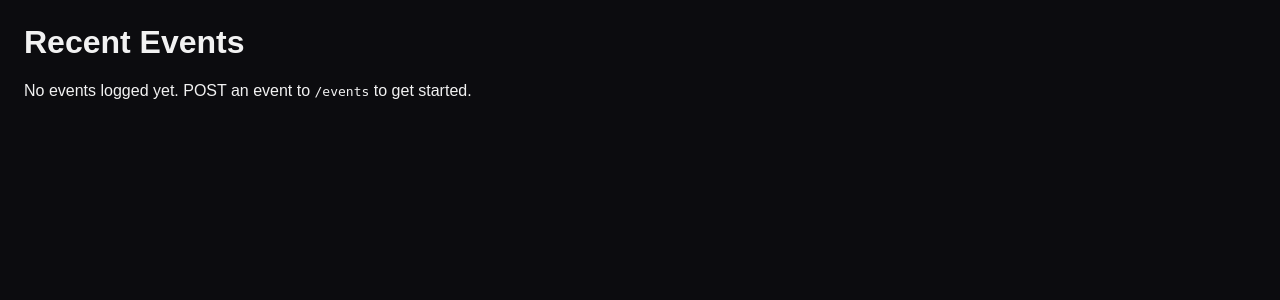
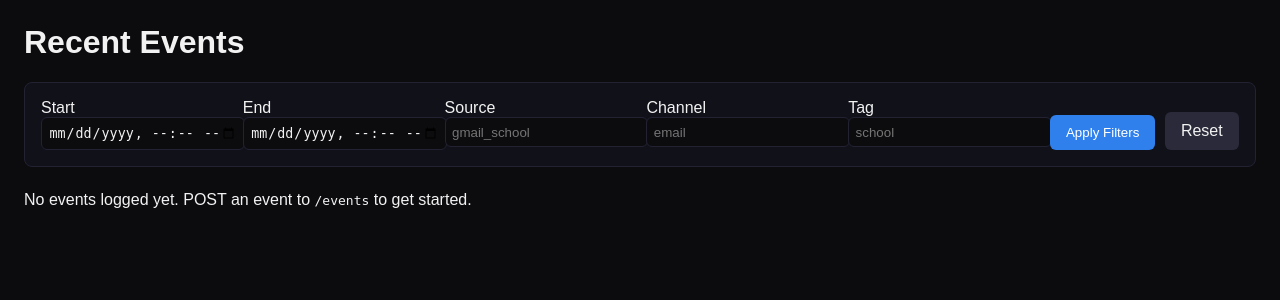
Before and after one commit to thetopham/exocortex, a FastAPI app: page / in a window 1280 px wide. Shown: the top 300 px of the page. Run offline with FastAPI, Linux system fonts and the light colour scheme; data that the repository does not hold is empty.

Commit message:
Add manual note CLI and timeline filtering

```diff
--- a/exocortex/app.py
+++ b/exocortex/app.py
@@ -48,8 +48,43 @@ def list_events(
 
 
 @app.get("/", response_class=HTMLResponse)
-def recent_events(request: Request) -> HTMLResponse:
-    events = [dict(row) for row in db.fetch_events(limit=200)]
+def recent_events(
+    request: Request,
+    start: Optional[str] = None,
+    end: Optional[str] = None,
+    source_system: Optional[str] = None,
+    channel: Optional[str] = None,
+    tag: Optional[str] = None,
+):
+    def _parse_dt(value: Optional[str]) -> Optional[datetime]:
+        if not value:
+            return None
+        try:
+            return datetime.fromisoformat(value)
+        except ValueError:
+            return None
+
+    filters = {
+        "start": start,
+        "end": end,
+        "source_system": source_system,
+        "channel": channel,
+        "tag": tag,
+    }
+
+    events = [
+        dict(row)
+        for row in db.fetch_events(
+            start=_parse_dt(start),
+            end=_parse_dt(end),
+            source_system=source_system,
+            channel=channel,
+            tag=tag,
+            limit=200,
+        )
+    ]
     for event in events:
         event["tags"] = json.loads(event.get("tags") or "[]")
-    return templates.TemplateResponse("events.html", {"request": request, "events": events})
+    return templates.TemplateResponse(
+        "events.html", {"request": request, "events": events, "filters": filters}
+    )
--- a/exocortex/templates/events.html
+++ b/exocortex/templates/events.html
@@ -14,6 +14,33 @@
 </head>
 <body>
     <h1>Recent Events</h1>
+
+    <form method="get" style="margin-bottom: 1.5rem; display: grid; grid-template-columns: repeat(auto-fit, minmax(180px, 1fr)); gap: 0.8rem; background: #11111a; padding: 1rem; border-radius: 8px; border: 1px solid #222233;">
+        <div>
+            <label for="start">Start</label><br />
+            <input type="datetime-local" id="start" name="start" value="{{ filters.get('start') or '' }}" style="width: 100%; padding: 0.4rem; background: #0c0c0f; color: #f2f2f2; border: 1px solid #222233; border-radius: 6px;" />
+        </div>
+        <div>
+            <label for="end">End</label><br />
+            <input type="datetime-local" id="end" name="end" value="{{ filters.get('end') or '' }}" style="width: 100%; padding: 0.4rem; background: #0c0c0f; color: #f2f2f2; border: 1px solid #222233; border-radius: 6px;" />
+        </div>
+        <div>
+            <label for="source_system">Source</label><br />
+            <input type="text" id="source_system" name="source_system" placeholder="gmail_school" value="{{ filters.get('source_system') or '' }}" style="width: 100%; padding: 0.4rem; background: #0c0c0f; color: #f2f2f2; border: 1px solid #222233; border-radius: 6px;" />
+        </div>
+        <div>
+            <label for="channel">Channel</label><br />
+            <input type="text" id="channel" name="channel" placeholder="email" value="{{ filters.get('channel') or '' }}" style="width: 100%; padding: 0.4rem; background: #0c0c0f; color: #f2f2f2; border: 1px solid #222233; border-radius: 6px;" />
+        </div>
+        <div>
+            <label for="tag">Tag</label><br />
+            <input type="text" id="tag" name="tag" placeholder="school" value="{{ filters.get('tag') or '' }}" style="width: 100%; padding: 0.4rem; background: #0c0c0f; color: #f2f2f2; border: 1px solid #222233; border-radius: 6px;" />
+        </div>
+        <div style="display: flex; align-items: flex-end; gap: 0.6rem;">
+            <button type="submit" style="padding: 0.6rem 1rem; background: #2f80ed; border: none; color: white; border-radius: 6px; cursor: pointer;">Apply Filters</button>
+            <a href="/" style="padding: 0.6rem 1rem; background: #2a2a3a; color: #f2f2f2; text-decoration: none; border-radius: 6px;">Reset</a>
+        </div>
+    </form>
     {% if events %}
         {% for event in events %}
             <div class="event">
--- a/requirements.txt
+++ b/requirements.txt
@@ -2,3 +2,4 @@ fastapi==0.111.0
 uvicorn[standard]==0.30.1
 pydantic==1.10.15
 Jinja2==3.1.4
+requests==2.32.3
```
Also changed, not shown: scripts/note_cli.py (added, +66 -0 lines), README.md.
